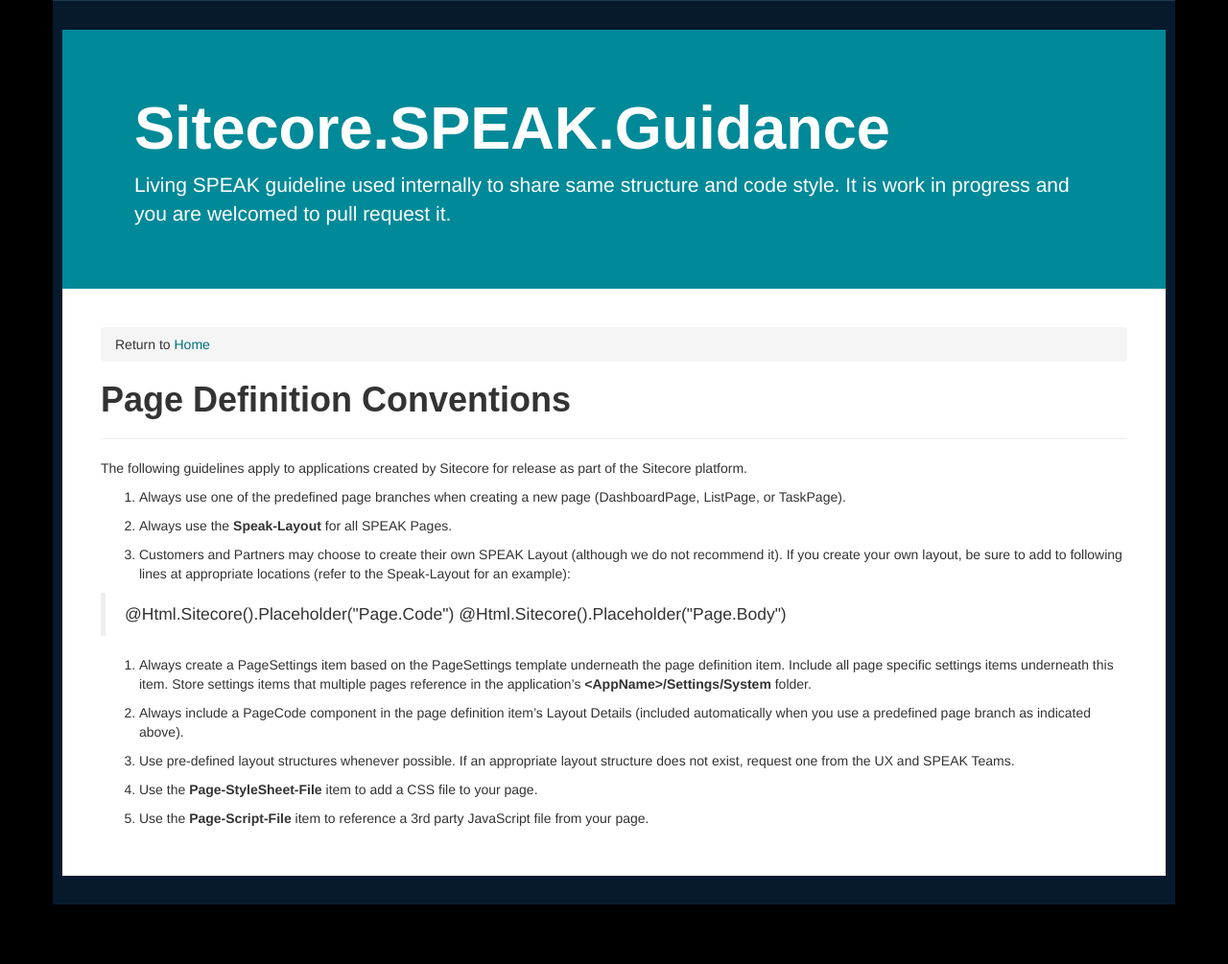
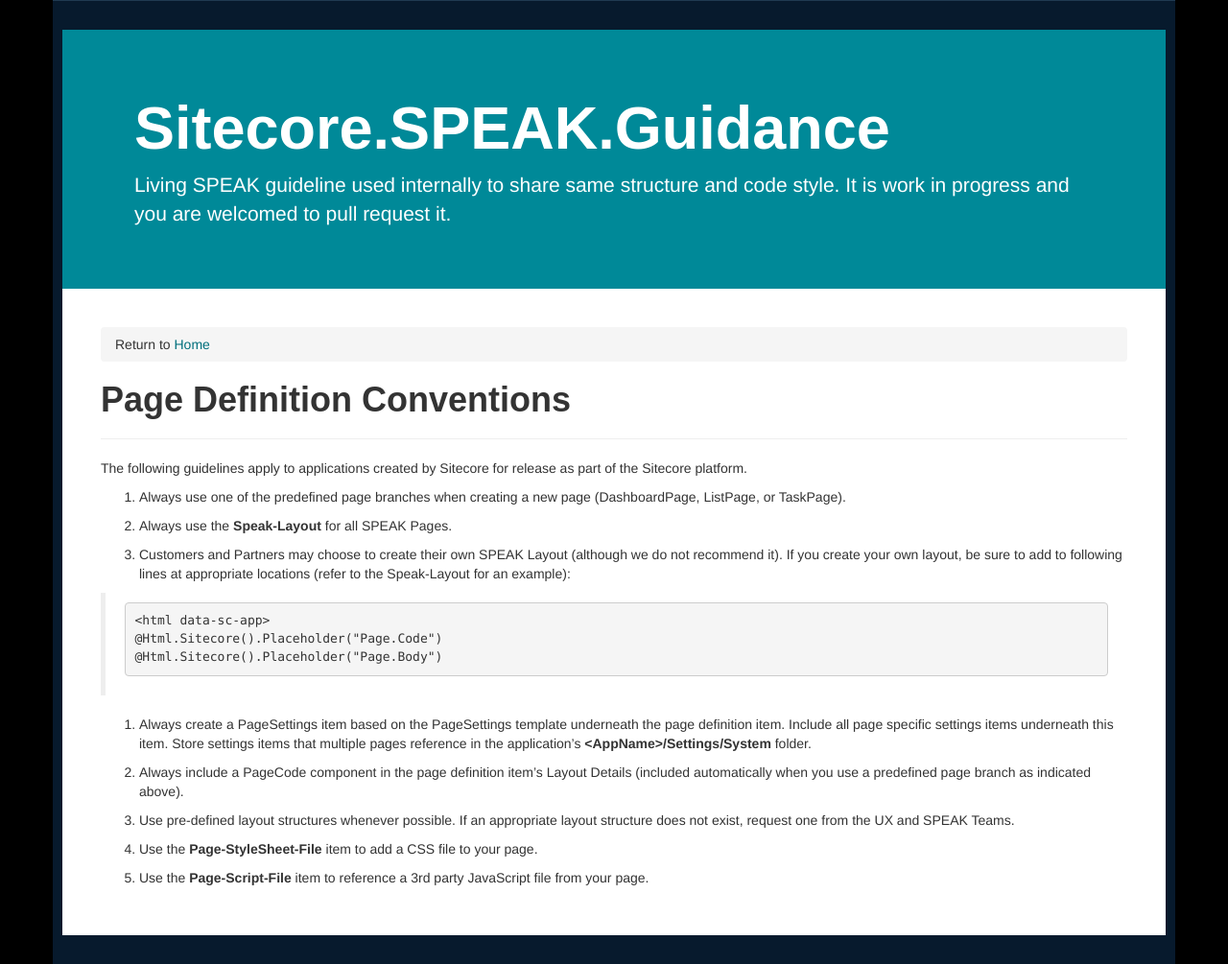
Before and after one commit to Sitecore-Community/Sitecore.Speak.Guidance, a Jekyll site: the page built from Application Development/Page Development/PageDefinitionItems.md, in a window 1280 px wide. Shown: the whole page at 96% size. Built offline with Jekyll 4.4.1, drawn with Linux system fonts in a browser that asks for light colours; nearby versions of some CDN libraries; some web fonts are replaced; before the commit the page ends 943 px from its top, so only the background shows below that.

Commit message:
Adding link to SubPageDefinitionItems
And still trying to fix code example in PageDefinitionItems

```diff
--- a/Application Development/Page Development/PageDefinitionItems.md
+++ b/Application Development/Page Development/PageDefinitionItems.md
@@ -13,11 +13,10 @@
 
 1. Customers and Partners may choose to create their own SPEAK Layout (although we do not recommend it).  If you create your own layout, be sure to add to following lines at appropriate locations (refer to the Speak-Layout for an example):
 
->    <html data-sc-app>
 >
->    @Html.Sitecore().Placeholder("Page.Code")
->
->    @Html.Sitecore().Placeholder("Page.Body")
+    <html data-sc-app>
+    @Html.Sitecore().Placeholder("Page.Code")
+    @Html.Sitecore().Placeholder("Page.Body")
 
 
 4. Always create a PageSettings item based on the PageSettings template underneath the page definition item.  Include all page specific settings items underneath this item.  Store settings items that multiple pages reference in the application's **<AppName\>/Settings/System** folder.
--- a/index.html
+++ b/index.html
@@ -43,6 +43,7 @@
 <p><a href="./Application%20Development/Page%20Development/ComponentSettings">Component Settings</a> - Guidelines for configuring components on a page. <br />
 <a href="./Application%20Development/Page%20Development/DialogDefinitionItems">Dialog Definition Items</a> - Guidelines for configuring dialogs for a page. <br />
 <a href="./Application%20Development/Page%20Development/PageDefinitionItems">Page Definition Items</a> - Guidelines for implementing an application page.  </p>
+<a href="./Application%20Development/Page%20Development/SubPageDefinitionItems">SubPage Definition Items</a> - Guidelines for implementing a set of components embedded on an application page.  </p>
 
 <h3>PageCode</h3>
 
```
